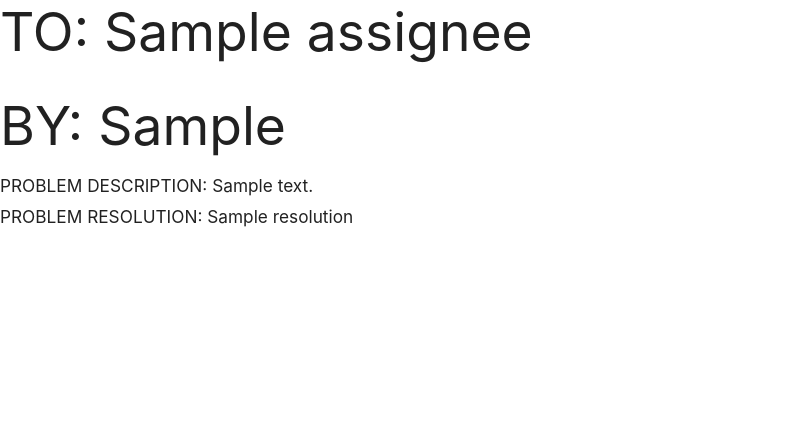
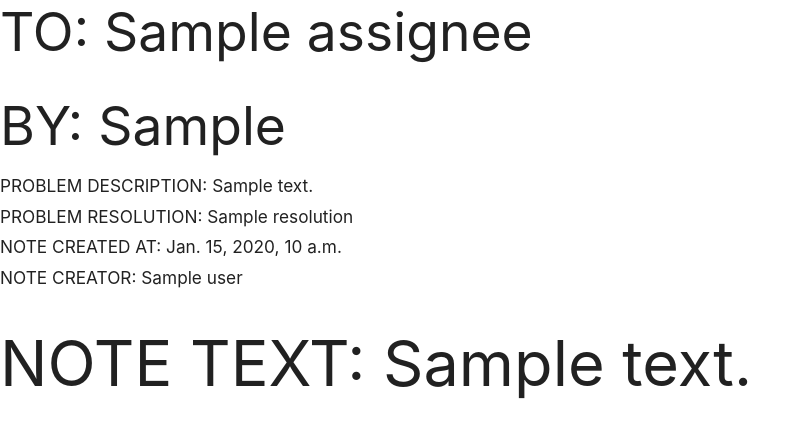
Before and after one commit to jscpeterson/help-desk, a Django app: template templates/tickets/view_ticket.html in a window 1280 px wide. Shown: the part 1087-1511 px from the top of the page, without its empty margins (0-810 px from the left). Before the commit the page ends 1314 px from the top, so only its background shows below. Run offline with Django 3.2, Linux system fonts and the light colour scheme; the template is opened without the code that fills it: most values are stand-ins (such as "Sample title", 1, 10 or a date in 2020).

Commit message:
Note info for ticket detail being fetched successfully, and populating template.

```diff
--- a/templates/tickets/view_ticket.html
+++ b/templates/tickets/view_ticket.html
@@ -49,6 +49,10 @@
 <!-- TICKET DETAIL CARD END -->
 
 <!-- NOTES CARD START -->
-<!-- WAITING FOR NOTES, UNTIL FOREIGN KEY MODEL IS ATTACHED TO TICKET -->
+{% for note in notes %}
+<h6>NOTE CREATED AT: {{note.created_date}}</h6>
+<h6>NOTE CREATOR: {{note.user}}</h6>
+<h1>NOTE TEXT: {{note.text}}</h1>
+{% endfor %}
 <!-- NOTES CARD END -->
 {% endblock %}
--- a/tickets/views.py
+++ b/tickets/views.py
@@ -9,7 +9,7 @@ from django.db.models import Q
 
 from datetime import date, datetime
 
-from tickets.models import Ticket
+from tickets.models import Ticket, Note
 from tickets.utils import send_resolution_email, check_groups, check_is_assigned, check_ticket_unresolved, \
     check_ticket_unassigned, send_new_ticket_alert_email, send_ticket_assigned_email, check_is_assigned_or_user
 from users.models import GROUP_SUPERVISOR, GROUP_SUPPORT, HelpDeskUser
@@ -392,11 +392,14 @@ def view_ticket(request, *args, **kwargs):
 
     template = 'tickets/view_ticket.html'
 
+    notes = Note.objects.filter(ticket__id=ticket.id)
+
     # ONLY SUPERVISOR, ASSIGNEE, and USER TICKET OWNER SHOULD HAVE ACCESS
     #
 
     context = {
         'ticket': ticket,
+        'notes': notes,
     }
 
     return render(request, template, context)
```
